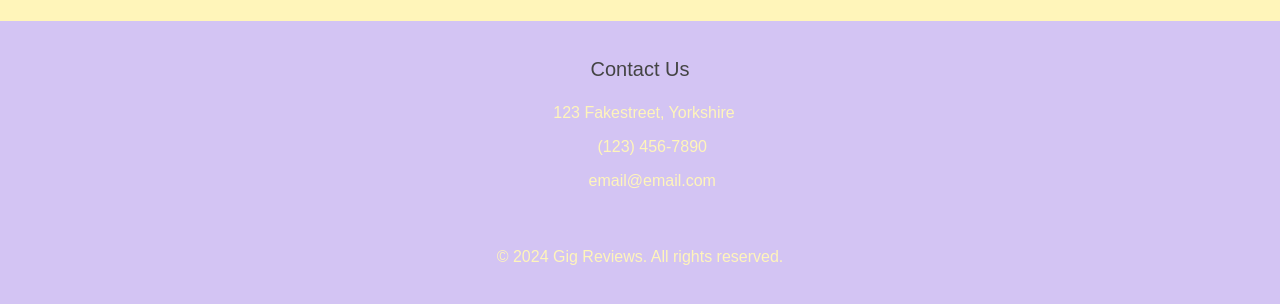
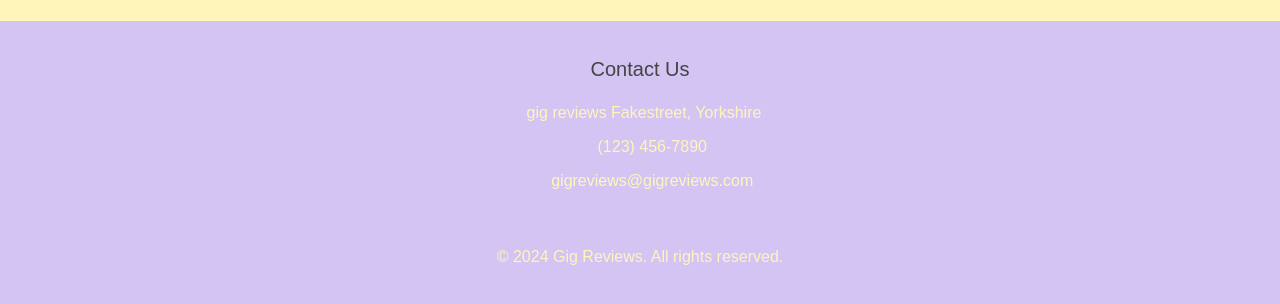
Before and after one commit to RWinterburn/Project-3, a Flask app: page / in a window 1280 px wide. Shown: the part 399-703 px from the top of the page. Run offline with Flask 3, Linux system fonts and the light colour scheme; some libraries are stand-ins or nearby versions.

Commit message:
deployed website

```diff
--- a/app/templates/base.html
+++ b/app/templates/base.html
@@ -82,9 +82,9 @@
         <div class="col-12 text-center mt-3">
           <h5>Contact Us</h5>
           <ul class="list-unstyled">
-            <li><i class="fas fa-map-marker-alt"></i> 123 Fakestreet, Yorkshire</li>
+            <li><i class="fas fa-map-marker-alt"></i> gig reviews Fakestreet, Yorkshire</li>
             <li><i class="fas fa-phone"></i> (123) 456-7890</li>
-            <li><i class="fas fa-envelope"></i> email@email.com</li>
+            <li><i class="fas fa-envelope"></i> gigreviews@gigreviews.com</li>
           </ul>
         </div>
       </div>
```
